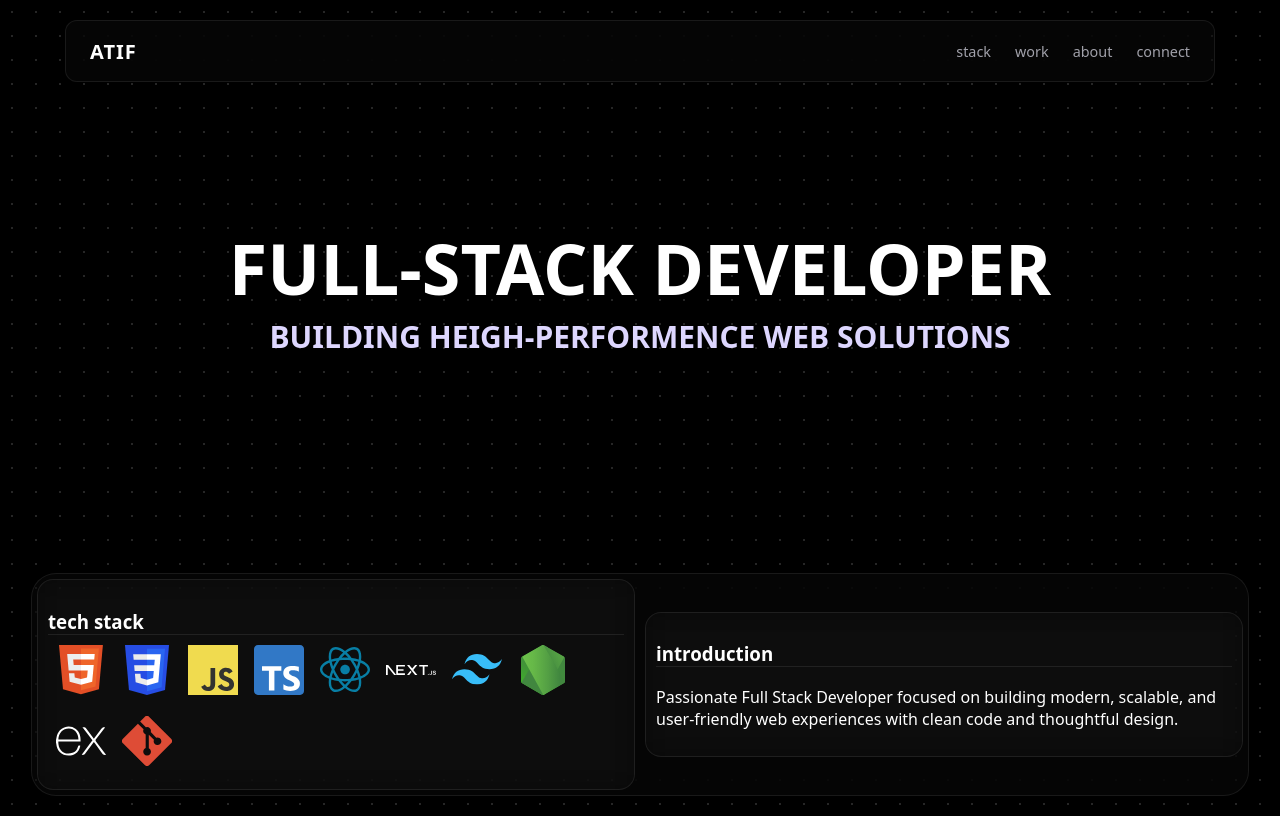
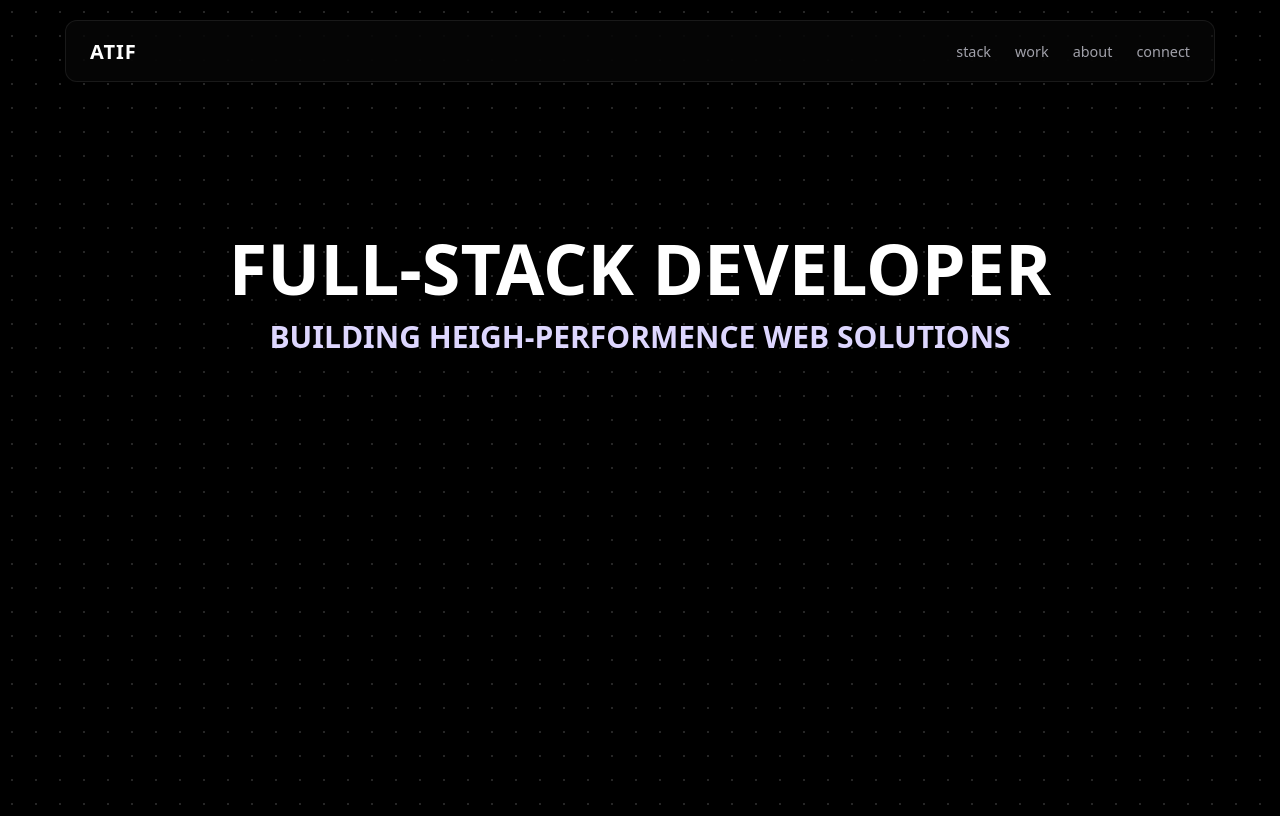
Before and after one commit to Atif360x/portfolio, a Next.js app: page / in a window 1280 px wide. Built offline with nearby package versions, Linux system fonts and the light colour scheme.

Commit message:
refactor: clean up globals.css and hero.jsx; add react-github-calendar dependency

```diff
--- a/app/globals.css
+++ b/app/globals.css
@@ -68,10 +68,6 @@ body {
     flex-direction: column;
     gap: 12px;
   }
-
-  /* .nav-links {
-
-  } */
 }
 
 
@@ -99,64 +95,3 @@ body {
     margin: 0px;
     color: #DDD6FE;
 }
-
-.parentCard {
-  width: 95vw;
-  background: rgba(255, 255, 255, 0.02);
-  -webkit-backdrop-filter: blur(16px);
-  backdrop-filter: blur(16px);
-  border: 1px solid rgba(255, 255, 255, 0.08);
-  border-radius: 25px;
-  display: flex;
-  align-items: center;
-  justify-self: center;
-  flex-wrap: wrap;
-}
-
-.imgcard {
-  flex: 0 0 auto;
-  max-width: 40vw;
-  border-radius: 16px;
-  margin: 8px;
-}
-
-.introCard {
-  flex: 1;
-  background: rgba(255, 255, 255, 0.02);
-  -webkit-backdrop-filter: blur(16px);
-  backdrop-filter: blur(16px);
-  border: 1px solid rgba(255, 255, 255, 0.08);
-  border-radius: 16px;
-  padding: 10px;
-  margin: 5px;
-}
-
-.introCardhead {
-  border-bottom: 1px solid rgba(255, 255, 255, 0.08);
-}
-
-.svgcard{
-   flex: 1;
-  border-radius: 16px;
-  overflow: scroll;
-  scrollbar-width: none;
-  background: rgba(255, 255, 255, 0.02);
-  -webkit-backdrop-filter: blur(16px);
-  backdrop-filter: blur(16px);
-  border: 1px solid rgba(255, 255, 255, 0.08);
-  padding: 10px;
-  margin: 5px;
-}
-
-.svgCardhead {
-  border-bottom: 1px solid rgba(255, 255, 255, 0.08);
-  margin-bottom: 2px;
-}
-
-
-.icon {
-  width: 50px;  /* set your desired width */
-  height: 50px; /* set your desired height */
-  object-fit: contain; /* prevents distortion */
-  margin: 8px;
-}
--- a/components/hero.jsx
+++ b/components/hero.jsx
@@ -14,32 +14,6 @@ export default function Hero () {
                 BUILDING HEIGH-PERFORMENCE WEB SOLUTIONS
             </h2>
         </div>
-        <div className="parentCard">
-            {/* <div className="imgcard">
-                <img className="imgcard" src="\hero.jpg" alt="" />
-            </div> */}
-            <div className="svgcard">
-                <h3 className="svgCardhead">tech stack</h3>
-                <img className="icon" src="/html5.svg" alt="HTML5" />
-                <img className="icon" src="/css_old.svg" alt="CSS" />
-                <img className="icon" src="/javascript.svg" alt="JavaScript" />
-                <img className="icon" src="/typescript.svg" alt="TypeScript" />
-                <img className="icon" src="/react_light.svg" alt="React" />
-                <img className="icon" src="/nextjs_logo_dark.svg" alt="Next.js" />
-                <img className="icon" src="/tailwindcss.svg" alt="Tailwind CSS" />
-                <img className="icon" src="/nodejs.svg" alt="Node.js" />
-                <img className="icon" src="/expressjs_dark.svg" alt="Express" />
-                <img className="icon" src="/git.svg" alt="Git" />
-            </div>
-            <div className="introCard">
-                <h3 className="introCardhead">introduction</h3>
-                <p>Passionate Full Stack Developer focused on building modern, scalable, and user-friendly web experiences with clean code and thoughtful design.</p>
-            </div>
-            <div>
-
-            </div>
-            <div></div>
         </div>
-    </div>
   )
 }
--- a/package.json
+++ b/package.json
@@ -11,7 +11,8 @@
   "dependencies": {
     "next": "16.2.11",
     "react": "19.2.4",
-    "react-dom": "19.2.4"
+    "react-dom": "19.2.4",
+    "react-github-calendar": "^5.0.8"
   },
   "devDependencies": {
     "@tailwindcss/postcss": "^4",
```
Also changed, not shown: 1 other file (tests, documents, lock files or other folders).
